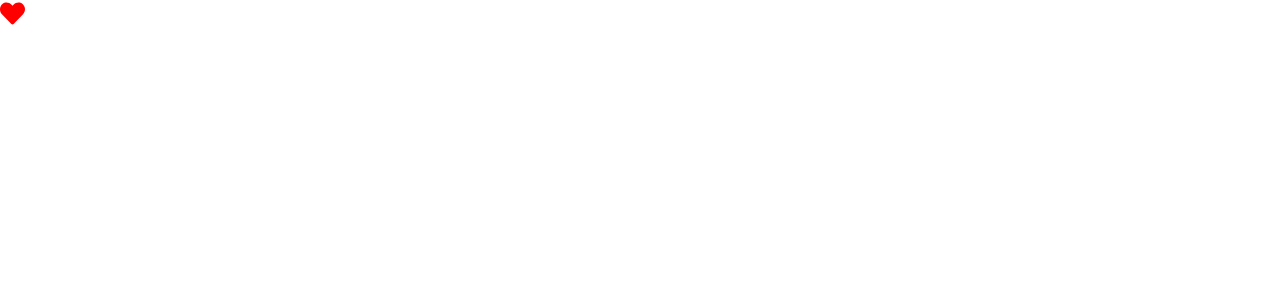
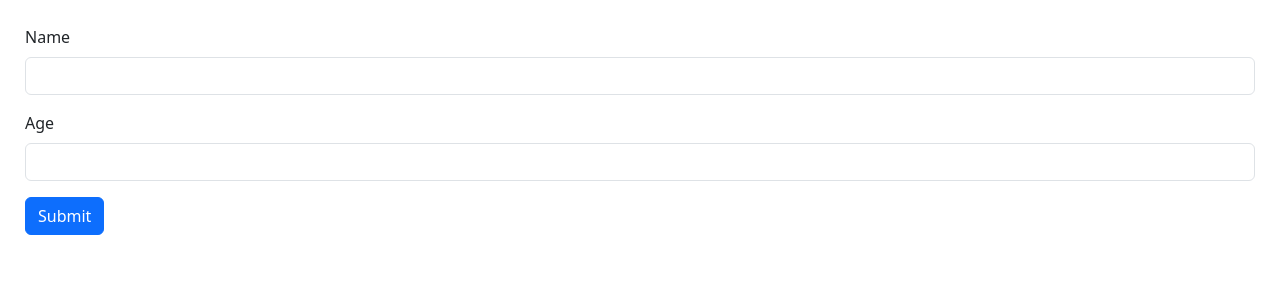
Before and after one commit to MdJiyaulHaq/react-app, a React app: page / in a window 1280 px wide. Shown: the top 300 px of the page. Built offline with nearby package versions, Linux system fonts and the light colour scheme; the HTML template or start-up script is replaced by a standard one.

Commit message:
Create a form and handle submission

```diff
--- a/package.json
+++ b/package.json
@@ -11,6 +11,7 @@
   },
   "dependencies": {
     "bootstrap": "^5.3.8",
+    "immer": "^10.1.3",
     "react": "^19.1.1",
     "react-dom": "^19.1.1",
     "react-icons": "^5.5.0"
--- a/src/App.tsx
+++ b/src/App.tsx
@@ -1,9 +1,9 @@
-import Love from "./components/Love";
+import Form from "./components/Form";
 
 function App() {
   return (
     <div>
-      <Love />
+      <Form />
     </div>
   );
 }
--- /dev/null
+++ b/src/components/Form.tsx
@@ -0,0 +1,29 @@
+import type { FormEvent } from "react";
+
+const Form = () => {
+  const handleSubmit = (event: FormEvent) => {
+    event.preventDefault();
+    console.log("Submitted");
+  };
+  return (
+    <form onSubmit={handleSubmit}>
+      <div className="mb-3">
+        <label htmlFor="name" className="form-label">
+          Name
+        </label>
+        <input id="name" type="text" className="form-control" />
+      </div>
+      <div className="mb-3">
+        <label htmlFor="age" className="form-label">
+          Age
+        </label>
+        <input id="age" type="number" className="form-control" />
+      </div>
+      <button className="btn btn-primary" type="submit">
+        Submit
+      </button>
+    </form>
+  );
+};
+
+export default Form;
--- /dev/null
+++ b/src/index.css
@@ -0,0 +1,4 @@
+body {
+    padding: 20px;
+    margin: 5px;
+}
--- a/src/main.tsx
+++ b/src/main.tsx
@@ -1,6 +1,7 @@
 import { StrictMode } from "react";
 import { createRoot } from "react-dom/client";
 import "bootstrap/dist/css/bootstrap.css";
+import "./index.css"
 import App from "./App.tsx";
 
 createRoot(document.getElementById("root")!).render(
```
Also changed, not shown: 1 other file (tests, documents, lock files or other folders).
